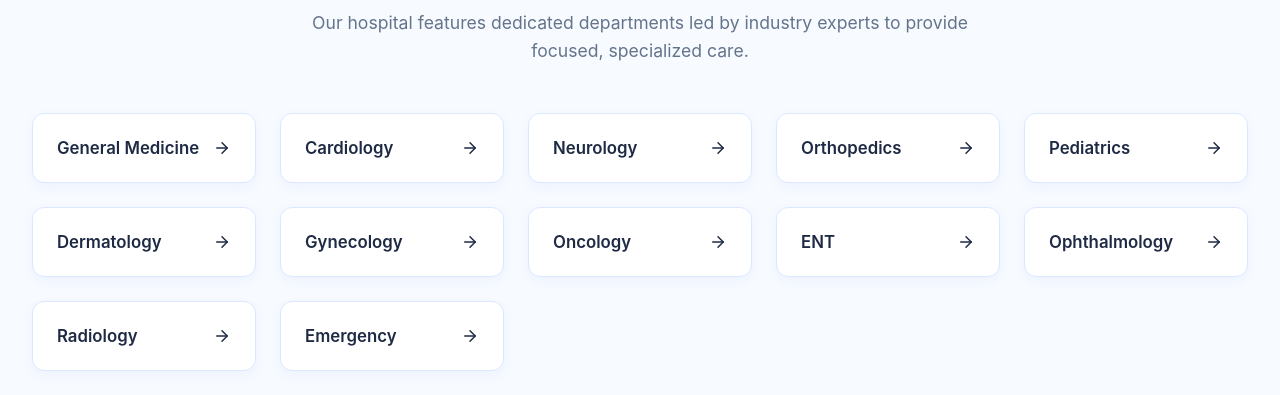
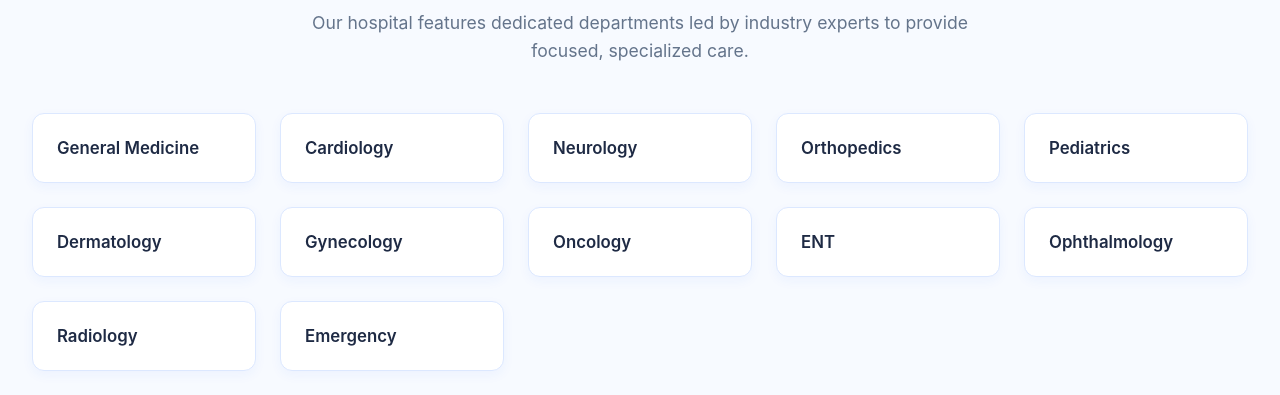
Before and after one commit to bharathkumar000/hms, a Next.js app: page / in a window 1280 px wide. Shown: the part 3120-3515 px from the top of the page. Built offline with nearby package versions, Linux system fonts and the light colour scheme.

Commit message:
feat: add Departments component to display medical specialties in the landing page

```diff
--- a/src/components/landing/Departments.tsx
+++ b/src/components/landing/Departments.tsx
@@ -1,7 +1,6 @@
 'use client';
 
 import React from 'react';
-import { ArrowRight } from 'lucide-react';
 import styles from './Departments.module.css';
 import landingStyles from '@/app/landing.module.css';
 
@@ -32,7 +31,6 @@ export default function Departments() {
         {departments.map((dept, index) => (
           <div key={index} className={styles.deptCard}>
             <span className={styles.deptName}>{dept}</span>
-            <ArrowRight size={18} />
           </div>
         ))}
       </div>
```
